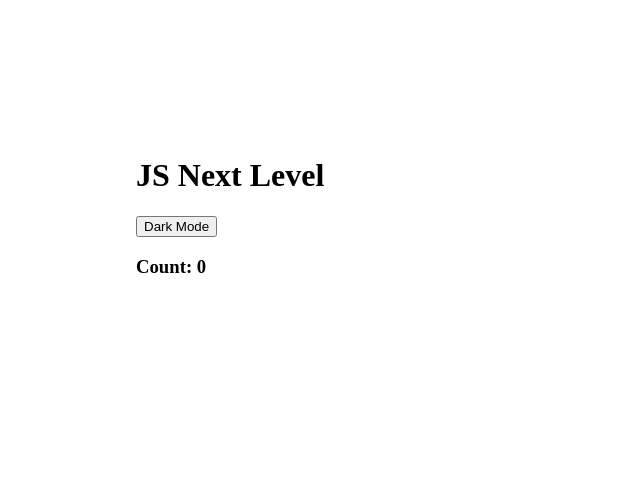
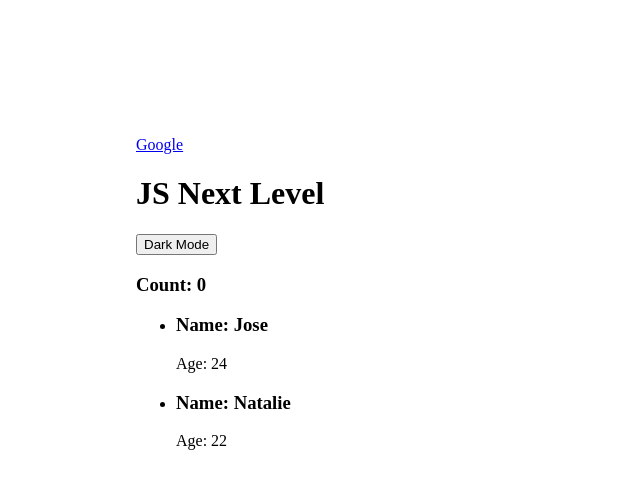
Before and after one commit to FernyCastro8/javascript_next_level, a plain HTML site: page index.html in a window 1280 px wide. Shown: the whole page, without its empty margins (0-640 px from the left). Drawn offline with Linux system fonts and the light colour scheme.

Commit message:
finished event del

```diff
--- a/css/styles.css
+++ b/css/styles.css
@@ -1,18 +1,5 @@
-@keyframes colors {
-    from {
-      background: orange;
-    }
-    to {
-      background: blue;
-    }
-  }
-
 .main-styles {
   padding: 10%;
-  }
-
-  .splash {
-    animation: colors 5s infinite alternate;
 }
 
 .darkmode {
--- a/index.html
+++ b/index.html
@@ -4,16 +4,30 @@
   <meta charset="UTF-8">
   <meta http-equiv="X-UA-Compatible" content="IE=edge">
   <meta name="viewport" content="width=device-width, initial-scale=1.0">
-    <title>Javascript Next Level</title>
-    <link rel="stylesheet" href="./css/styles.css">
+  <title>JS Next Level</title>
+  <link rel="stylesheet" href="css/styles.css">
 </head>
 <body class="main-styles">
+  <a id="link" href="https://google.com">Google</a>
 
   <h1 class="main-header">Initial Text</h1>
 
+  <div class="bubble">
     <button>Dark Mode</button>
+  </div>
 
   <h3>Count: 5</h3>
+
+
+  <ul></ul>
+
+  <!-- <ul>
+    <li data-item="0">Item 1</li>
+    <li data-item="1">Item 2</li>
+    <li data-item="2">Item 3</li>
+    <li data-item="3">Item 4</li>
+    <li data-item="4">Item 5</li>
+  </ul> -->
 
   <script src="js/script.js"></script>
 </body>
--- a/js/script.js
+++ b/js/script.js
@@ -1,79 +1,128 @@
+var h1 = document.querySelector('h1');
+var button = document.querySelector('button');
+var body = document.body;
+var h3 = document.querySelector('h3');
 
-var h1 = document.querySelector('h1');
-var button = document.querySelector('button')
-var body = document.body;
+// Create a variable that tracks if dark mode is active
+var darkmodeActive = false;
+var count = 5;
 
-// Create a variale thta tracks if dark mode is actice
-var darkmodeActive = false;
 
+function setHeaderText() {
   h1.innerText = 'JS Next Level';
+}
 
-    // Toggle between light mode and dark mode
-    // If variable is true, switch to light mode else switch to dark mode
 
-button.addEventListener('click', function () {
-    // console.log('click')
-    // body.style.cssText = 'background-color: #7777';
-    // body.setAttribute('class', 'darkmode another one-more')
-    // body.classList.add = ('darkmode')
+function toggleDarkMode(something) {
+  something.stopPropagation();
 
   if (darkmodeActive === false) {
     // Switch to dark mode
     body.classList.add('darkmode');
     button.innerText = 'Light Mode';
-        darkmodeActive = true
+    darkmodeActive = true;
   } else {
     // Switch to light mode
-        body.classList.remove('darkmode')
+    body.classList.remove('darkmode');
     button.innerText = 'Dark Mode';
-        darkmodeActive = false
+    darkmodeActive = false;
   }
-});
+}
 
 
-
-
-
-
-
-
-
-var h3 = document.querySelector('h3');
-var count = 5;
-
-function ToggleDarkMode () {
-
-}
-
-// On pade load initialize vent listerners and run
-// any functions that need to process when the page first loads
-
-
-
-var time = setInterval(function () {
+function startCountdown() {
+  var timer = setInterval(function () {
     count--;
     h3.innerText = 'Count: ' + count;
 
     // check count and if equal to zero, clear interval
     if (count === 0) {
-    clearInterval(time);
-    alert('Times up')
+      clearInterval(timer);
     }
- }, 1000)
+  }, 1000);
+}
 
+// On page load initialize event listeners and run
+// any functions that need to process when the page first loads
+function init() {
+  setHeaderText();
+  startCountdown();
+  button.addEventListener('click', toggleDarkMode);
 
+  // var lis = document.querySelectorAll('li');
 
+  // for (var li of lis) {
 
-
-
-// // this a call back
-// function newStuff(num, string, callback) {
-//     callback('make me a console out');
+  //   li.addEventListener('click', function (eventObj) {
+  //     // eventOjb.target or this
+  //     console.log(this.innerText);
+  //     // console.log(eventObj.target.textContent);
+  //     // console.log('li clicked');
+  //   });
   // }
 
-// function someFunc(someVal) {
-//     console.log(someFunc);
+  var ul = document.querySelector('ul');
+  // var fruits = ['orange', 'apple', 'grape', 'kiwi', 'blueberry'];
+
+  var peopleData = [
+    {
+      name: 'Jose',
+      age: 24
+    },
+    {
+      name: 'Natalie',
+      age: 22
+    }
+  ];
+
+  // console.log(peopleData);
+
+  for (var i = 0; i < peopleData.length; i++) {
+    var personObj = peopleData[i];
+
+    var li = document.createElement('li');
+
+    // Create an h3 and set it's text to personObj.name
+    var h3 = document.createElement('h3');
+    h3.innerText = 'Name: ' + personObj.name;
+    li.append(h3);
+    // Create a <p> and set it's text to personObj.age
+    var p = document.createElement('p');
+    p.innerText = 'Age: ' + personObj.age;
+    li.append(p);
+
+    ul.append(li);
+  }
+
+  // for (var fruit of fruits) {
+  //   var li = document.createElement('li');
+  //   li.innerText = fruit;
+
+  //   li.dataset.fruitIndex = 0;
+
+  //   ul.append(li);
   // }
 
 
-// newStuff(10,'some string',someFunc )
+  ul.addEventListener('click', function (eventObj) {
+    var li = eventObj.target;
+    console.log(li.dataset);
+  });
+
+  // var bubbleDiv = document.querySelector('.bubble');
+  // bubbleDiv.addEventListener('click', function () {
+  //   console.log('do I still work?');
+  // });
+
+  // var link = document.querySelector('#link');
+
+  // link.addEventListener('click', function (obj) {
+  //   obj.preventDefault();
+
+  //   // window.location = 'https://github.com';
+  //   console.log('wait! Link clicked');
+  // });
+}
+
+// Initialize our app
+init();
```
Also changed, not shown: 1 other file. Lines whose indentation alone changed are shown as unchanged.
